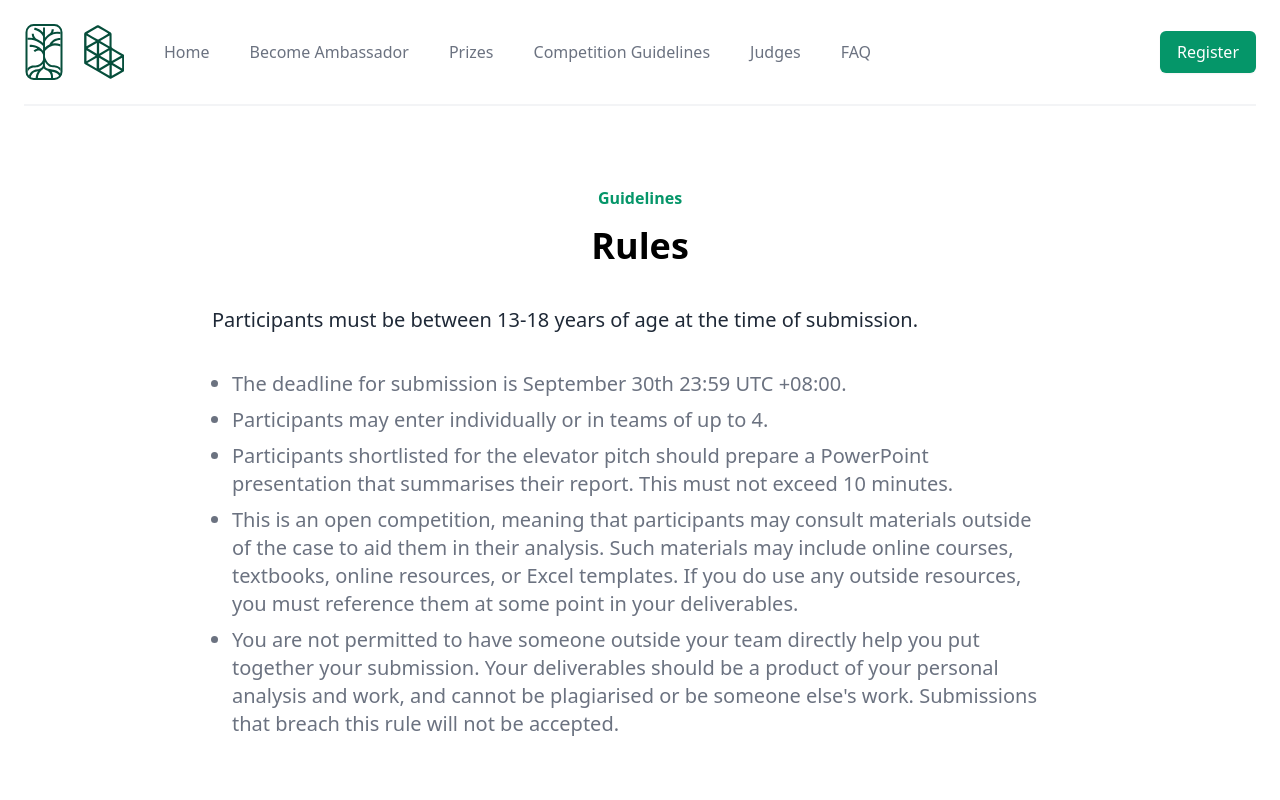
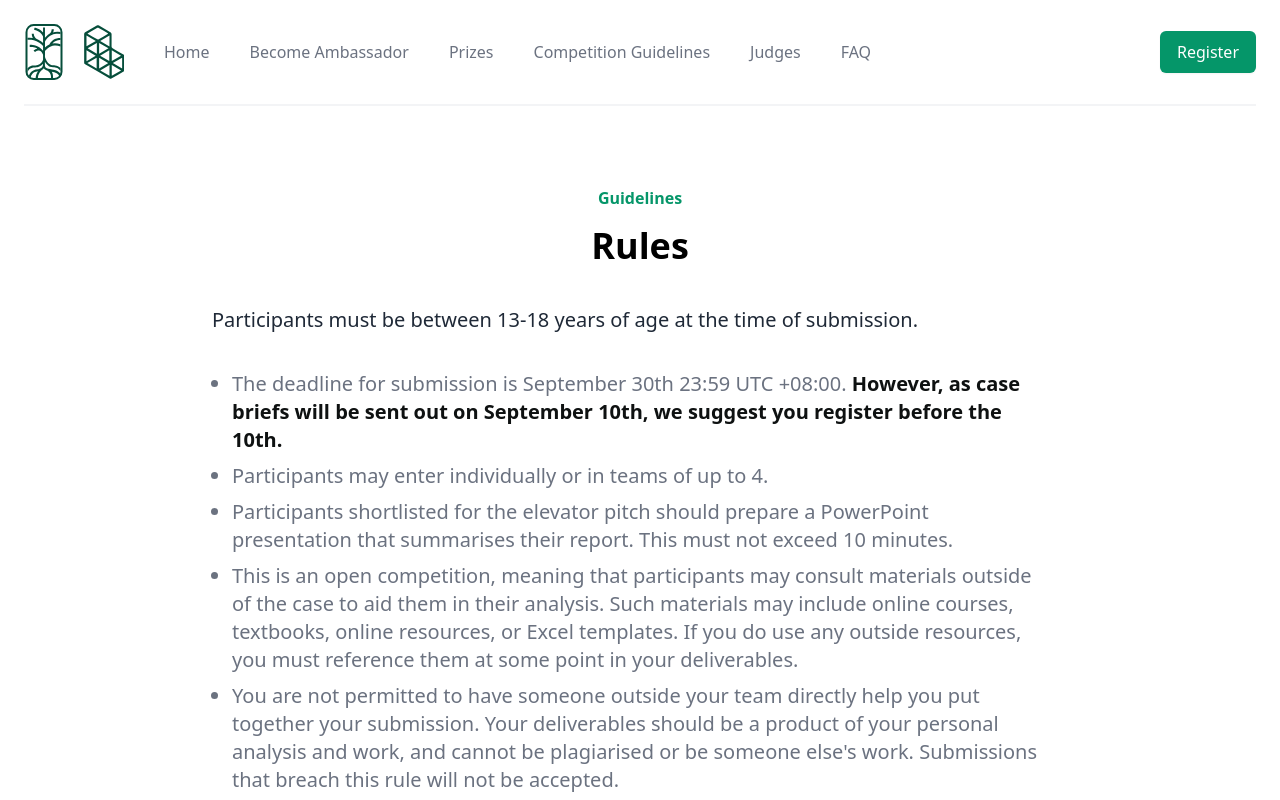
Before and after one commit to li-shihao/YFAC, a React (Create React App) app: page /guide in a window 1280 px wide. Shown: the top 800 px of the page. Built offline with nearby package versions, Linux system fonts and the light colour scheme; a web font is replaced by a local one.

Commit message:
Text edits

```diff
--- a/src/routes/FAQ.js
+++ b/src/routes/FAQ.js
@@ -93,7 +93,7 @@ export default function FAQ() {
             </p>
             <br></br>
             <p>
-              <span class="font-medium text-gray-800">October 14th:</span>{" "}
+              <span class="font-medium text-gray-800">October 15th:</span>{" "}
               Elevator pitch presentations by top 3 finalists. Ambassadors
               awarded, and winners announced.
             </p>
--- a/src/routes/Guide.js
+++ b/src/routes/Guide.js
@@ -21,7 +21,8 @@ export default function Guide() {
 
             <ul class="list-disc px-5">
               <li class="my-2">
-                The deadline for submission is September 30th 23:59 UTC +08:00.
+                The deadline for submission is September 30th 23:59 UTC +08:00.{" "}<span className="text-black font-semibold">However,
+                as case briefs will be sent out on September 10th, we suggest you register before the 10th.</span>
               </li>
 
               <li class="my-2">
```
